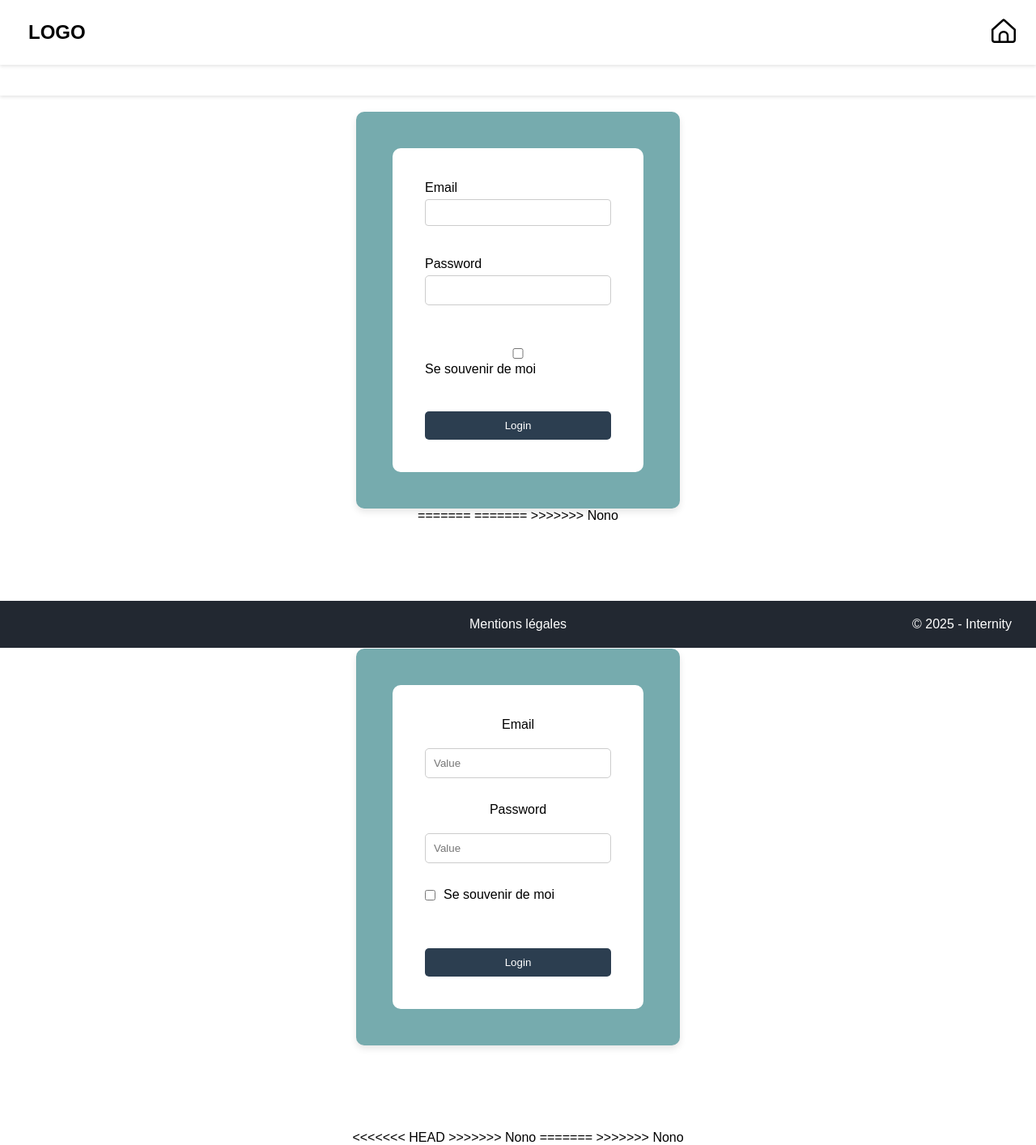
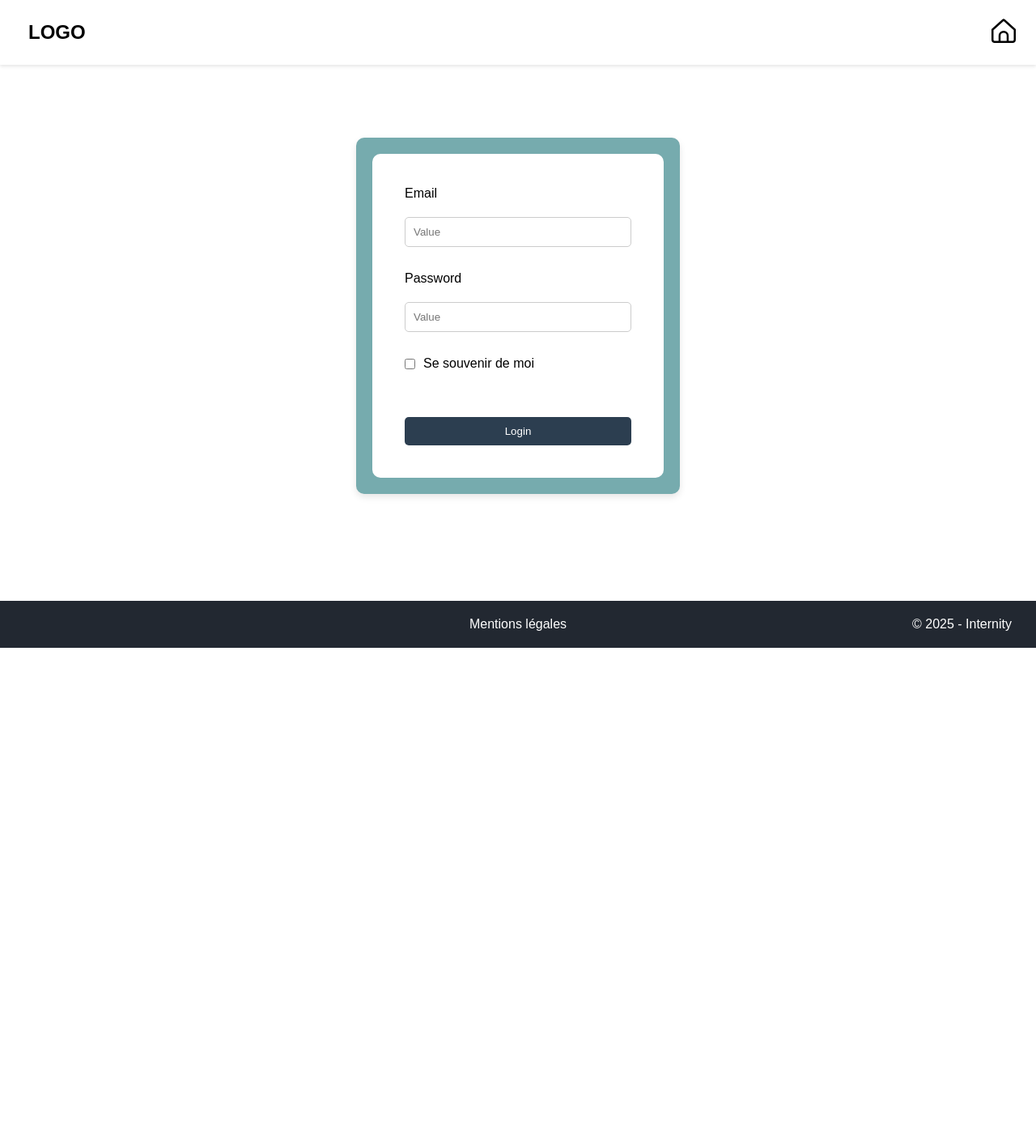
Before and after one commit to mxriine/Internity, a PHP site: page /vues/Login.php in a window 1280 px wide. Shown: the whole page at 81% size. After the commit the page ends 800 px from the top, so only its background shows below. Run offline with PHP 8.4, Linux system fonts and the light colour scheme.

Commit message:
Remove unused CSS files and update stylesheets for login and legal mention pages

```diff
--- a/assets/styles2.css
+++ /dev/null
@@ -1,77 +0,0 @@
-body {
-    font-family: Arial, sans-serif;
-    background-color: #f4f4f4;
-    margin: 0;
-    display: flex;
-    flex-direction: column;
-    align-items: center;
-    height: 100vh;
-}
-
-.top-bar {
-    background-color: white;
-    width: 100%;
-    padding: 10px 20px;
-    box-shadow: 0 2px 4px rgba(0, 0, 0, 0.1);
-    display: flex;
-    justify-content: space-between;
-    align-items: center;
-}
-
-.logo {
-    font-size: 24px;
-    font-weight: bold;
-}
-
-.home a {
-    text-decoration: none;
-    color: #007bff;
-    font-size: 16px;
-}
-
-.home a:hover {
-    text-decoration: underline;
-}
-
-.login-container {
-    background-color: white;
-    padding: 20px;
-    border-radius: 20px;
-    box-shadow: 0 0 10px rgba(0, 0, 0, 0.1);
-    width: 300px;
-    text-align: center;
-    border: 25px solid #76ABAE; /* Bordure plus épaisse */
-    margin-top: 20px;
-}
-
-.input-group {
-    margin-bottom: 15px;
-    text-align: left;
-}
-
-.input-group label {
-    display: block;
-    margin-bottom: 5px;
-}
-
-.input-group input {
-    width: 100%;
-    padding: 8px;
-    box-sizing: border-box;
-    border: 1px solid #ccc;
-    border-radius: 4px;
-}
-
-button {
-    width: 100%;
-    padding: 10px;
-    background-color: #76ABAE;
-    color: white;
-    border: none;
-    border-radius: 4px;
-    cursor: pointer;
-}
-
-button:hover {
-    background-color: #76ABAE;
-}
--- a/vues/Login.php
+++ b/vues/Login.php
@@ -3,45 +3,9 @@
 <head>
     <meta charset="UTF-8">
     <meta name="viewport" content="width=device-width, initial-scale=1.0">
-<<<<<<< HEAD
-<<<<<<< HEAD
-    <title>Login</title>
-    <link rel="stylesheet" href="/assets/styles2.css">
-</head>
-<body>
-    <div class="top-bar">
-        <div class="logo">
-            <!-- Remplacez "LOGO" par votre logo -->
-            LOGO
-        </div>
-        <div class="home">
-            <a href="#">Maison</a>
-        </div>
-    </div>
-    <div class="login-container">
-        <form action="login_process.php" method="post">
-            <div class="input-group">
-                <label for="email">Email</label>
-                <input type="email" id="email" name="email" required>
-            </div>
-            <div class="input-group">
-                <label for="password">Password</label>
-                <input type="password" id="password" name="password" required>
-            </div>
-            <div class="input-group">
-                <label>
-                    <input type="checkbox" name="remember_me"> Se souvenir de moi
-                </label>
-            </div>
-            <button type="submit">Login</button>
-        </form>
-    </div>
-=======
-=======
->>>>>>> Nono
     <title>Login Page</title>
     <link rel="stylesheet" href="/assets/styles.css">
-    <link rel="stylesheet" href="/assets/stylesLogin.css">
+    <link rel="stylesheet" href="/assets/login.css">
 </head>
 <body>
     <header class="navbar">
@@ -79,9 +43,6 @@
         <a class="legal" href="/vues/MentionsLegales.php">Mentions légales</a>
         <p>© 2025 - Internity</p>
     </footer>
-<<<<<<< HEAD
->>>>>>> Nono
-=======
->>>>>>> Nono
+
 </body>
 </html>
--- a/vues/MentionsLegales.php
+++ b/vues/MentionsLegales.php
@@ -4,7 +4,7 @@
 <head>
     <title>Internity - Mentions Légales</title>
     <link rel="stylesheet" href="/assets/styles.css">
-    <link rel="stylesheet" href="/assets/publisher.css">
+    <link rel="stylesheet" href="/assets/mentionlegale.css">
 </head>
 
 <body>
```
Also changed, not shown: index.php (+0 -8 lines), assets/login.css (renamed from assets/stylesLogin.css), assets/mentionlegale.css (renamed from assets/publisher.css).
